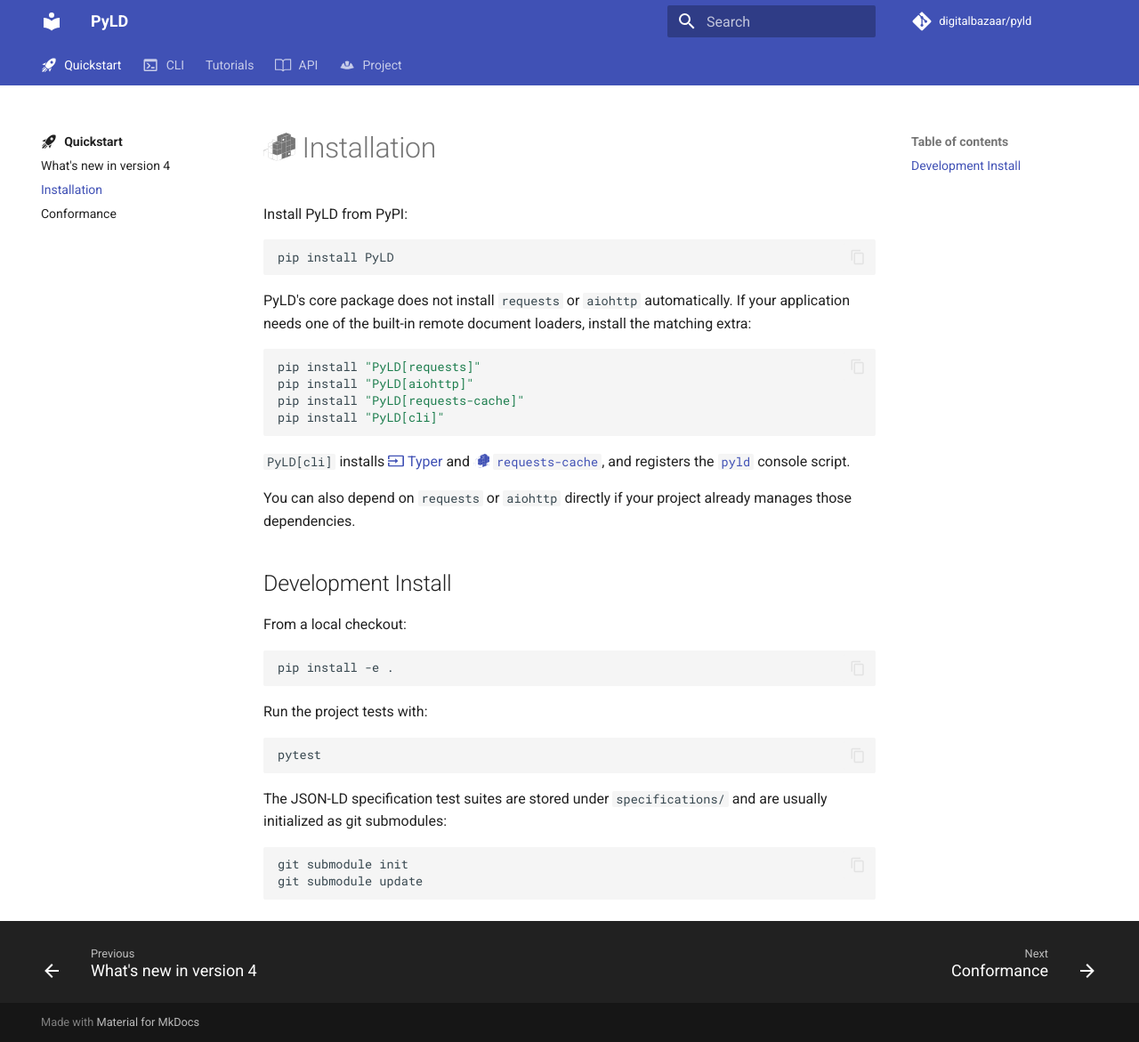
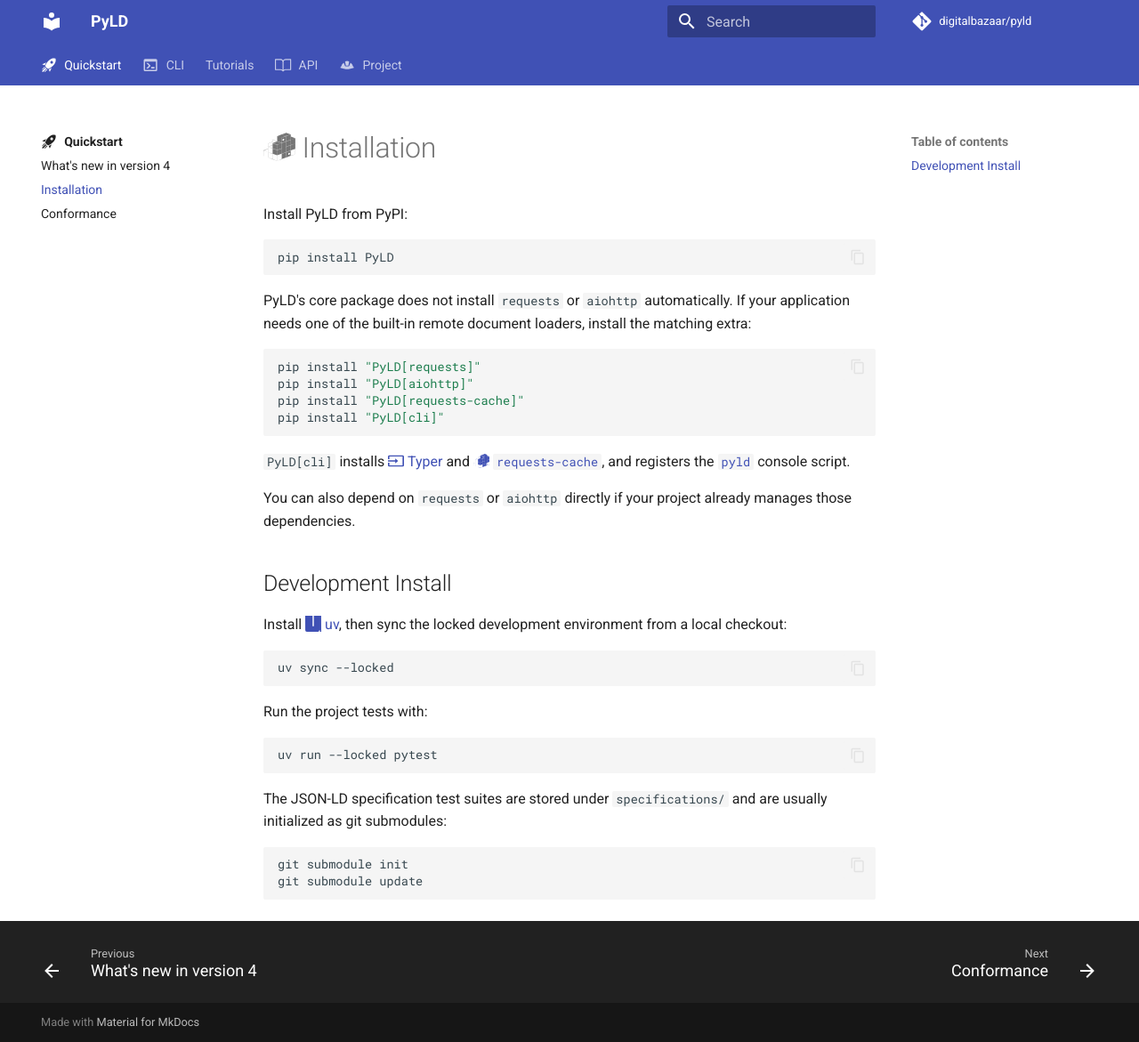
Before and after one commit to digitalbazaar/pyld, an MkDocs documentation site: the page built from docs/installation.md, in a window 1280 px wide and 1171 px high. Shown: the whole window at 89% size. Built offline with MkDocs 1.6.1 and Material for MkDocs 9.7.7, drawn with Linux system fonts in a browser that asks for light colours; comment, search, counter and statistics services are not loaded; the version menu is left out.

Commit message:
Document uv setup in the installation guide

````diff
--- a/docs/installation.md
+++ b/docs/installation.md
@@ -26,16 +26,17 @@ manages those dependencies.
 
 ## Development Install
 
-From a local checkout:
+Install [:simple-uv: uv](https://docs.astral.sh/uv/), then sync the locked
+development environment from a local checkout:
 
 ```bash
-pip install -e .
+uv sync --locked
 ```
 
 Run the project tests with:
 
 ```bash
-pytest
+uv run --locked pytest
 ```
 
 The JSON-LD specification test suites are stored under `specifications/` and are
````
